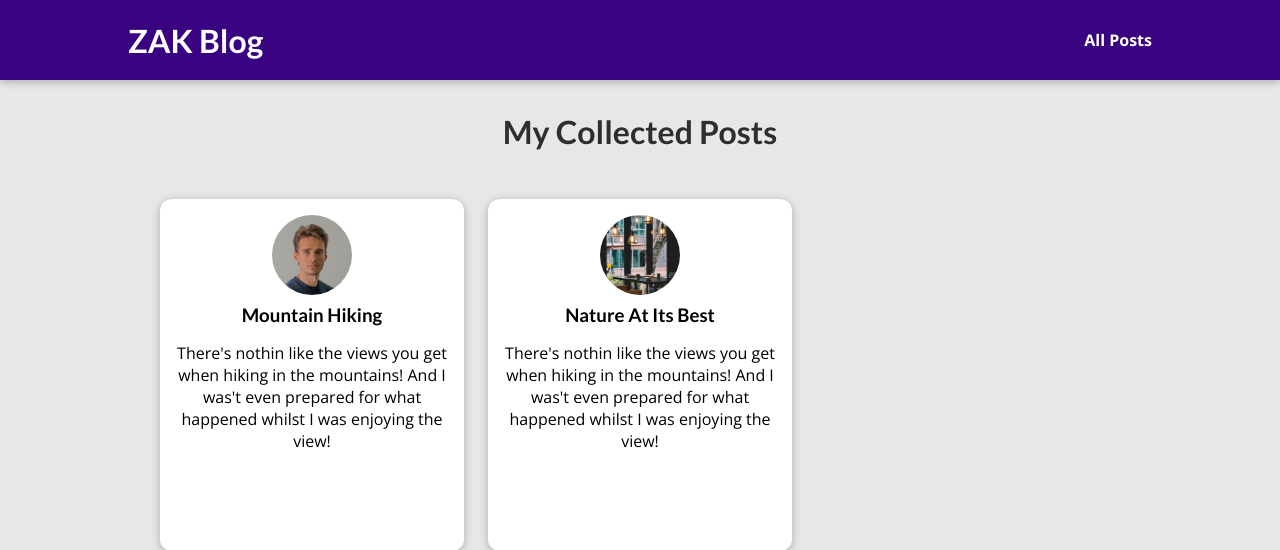
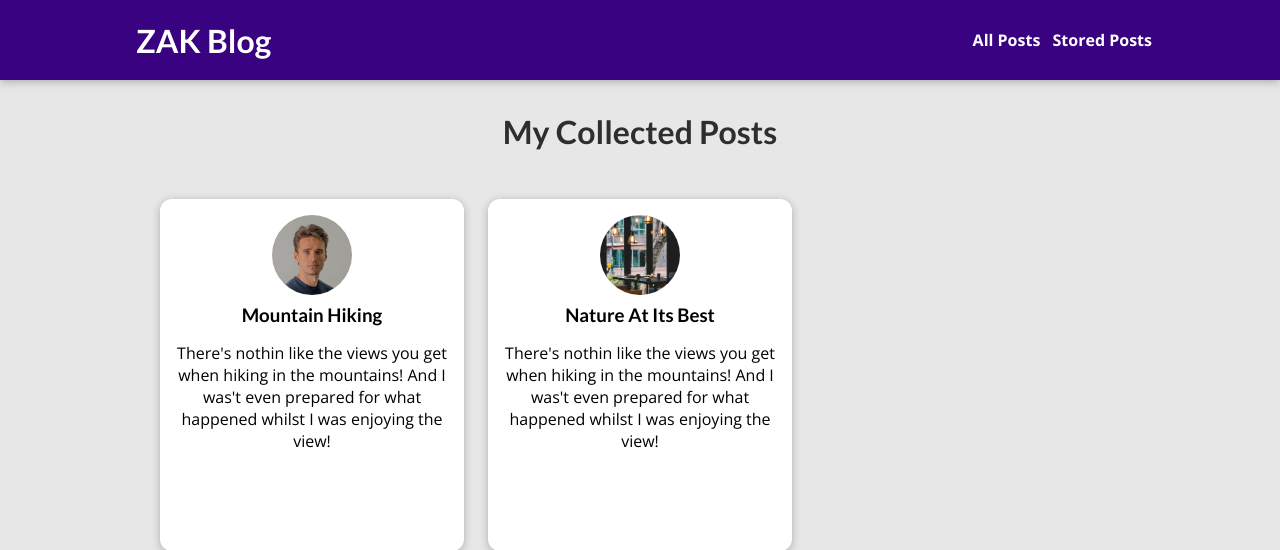
Before and after one commit to ZaryabAhmed22/My-Site---Blog-App-Django, a Django app: page /posts/ in a window 1280 px wide. Shown: the top 550 px of the page. Run offline with Django 4.2, Linux system fonts and the light colour scheme; data comes from the database, SQL or seed files in the repository; both versions use the stored data as it was after the commit.

Commit message:
Adding sessions for read later posts and rendering them

```diff
--- a/blog/urls.py
+++ b/blog/urls.py
@@ -6,5 +6,5 @@ urlpatterns = [
     path("posts/", views.AllPostView.as_view(), name="posts"),
     path("posts/<slug:slug>",
          views.PostDetailView.as_view(), name="post-detail"),
-    path("read-later", views.ReadLaterView, name="read-later")
+    path("read-later", views.ReadLaterView.as_view(), name="read-later")
 ]
--- a/blog/views.py
+++ b/blog/views.py
@@ -134,5 +134,38 @@ class PostDetailView(View):
 
 
 class ReadLaterView(View):
+    def get(self, request):
+        # Getting the sessions
+        stored_posts = request.session.get("stored_posts")
+
+        # Creating an empty dictionary for the context that will be passed to the template
+        context = {}
+
+        # Checking if there are any posts ids stored as session, if not then context will have no posts. If there are some post ids in the session, then we will retrieve those Blog objects whom ids are in the session dictionary "stored_posts". The id__in means that we have attaches an "__in" modifier with the id which checks in the partical dictionary
+        if stored_posts is None or len(stored_posts) == 0:
+            context["posts"] = []
+            context["has_posts"] = False
+        else:
+            context["posts"] = Blog.objects.filter(id__in=stored_posts)
+            context["has_posts"] = True
+
+        return render(request, "blog/stored-posts.html", context)
+
     def post(self, request):
-        pass
+        # Getting the sessions
+        stored_posts = request.session.get("stored_posts")
+
+        # Creating an empty list if there are no sessions
+        if stored_posts is None:
+            stored_posts = []
+
+        # Getting the data from the hidden input field
+        post_id = int(request.POST["post_id"])
+
+        # Appending the post_id in stored posts and then saving the stored_posts list ot the sessions
+        if post_id not in stored_posts:
+            stored_posts.append(post_id)
+            request.session["stored_posts"] = stored_posts
+
+        # Redirecting to home page
+        return HttpResponseRedirect("/")
--- a/static/app.css
+++ b/static/app.css
@@ -35,6 +35,7 @@ h3 {
   text-decoration: none;
   color: white;
   font-weight: bold;
+  margin-left: 0.5rem;
 }
 
 #main-navigation a:hover,
--- a/templates/base.html
+++ b/templates/base.html
@@ -15,6 +15,7 @@
         <h1><a href="{% url 'index' %}">ZAK Blog</a></h1>
         <nav>
             <a href="{% url 'posts' %}">All Posts</a>
+            <a href="{% url 'read-later' %}">Stored Posts</a>
         </nav>
     </header>
     {% block content %}{% endblock %}
```
Also changed, not shown: blog/templates/blog/stored-posts.html (added, +19 -0 lines), db.sqlite3.
